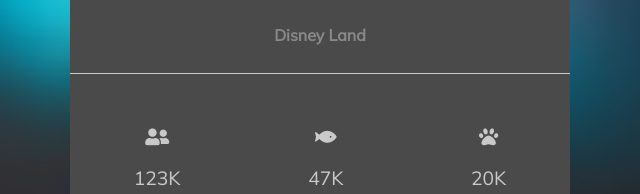
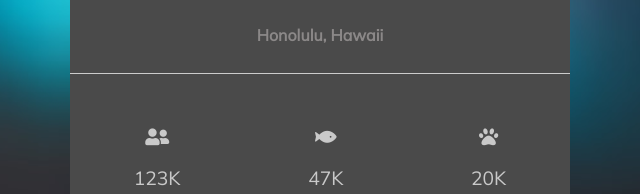
Before and after one commit to Beatriz-G/Quincy-Color-Change, a website: page index.html in a window 1280 px wide. Shown: the part 543-737 px from the top of the page, 320-960 px from the left. Drawn offline with Linux system fonts and the light colour scheme.

Commit message:
Changed location to Hawaii

```diff
--- a/index.html
+++ b/index.html
@@ -40,7 +40,7 @@
         </figure>
         <h1>Quincy Bobincy</h1>
 
-        <h5>Disney Land</h5>
+        <h5>Honolulu, Hawaii</h5>
         <footer class="stats">
           <p>
             <i class="fas fa-user-friends"></i><span class="fans">123K</span>
```
